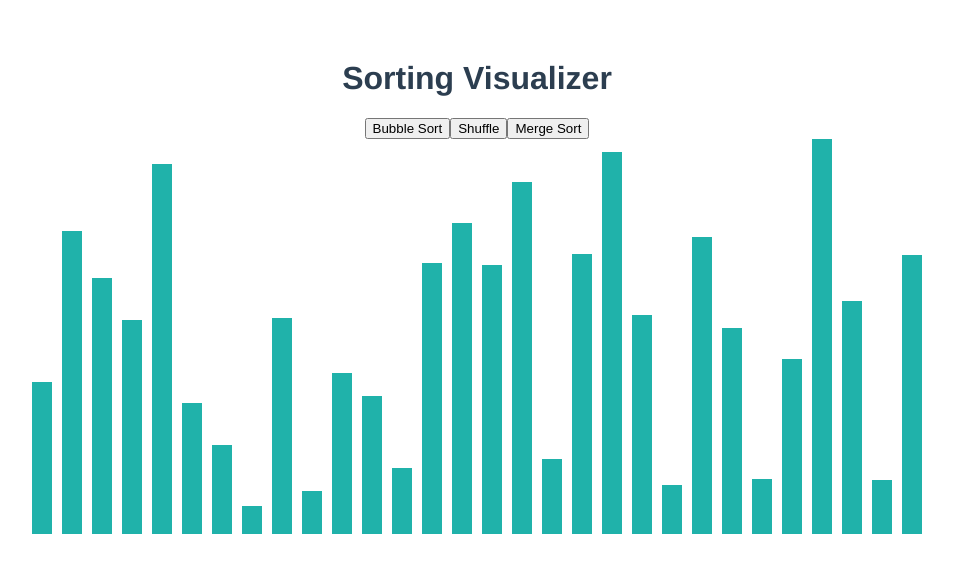
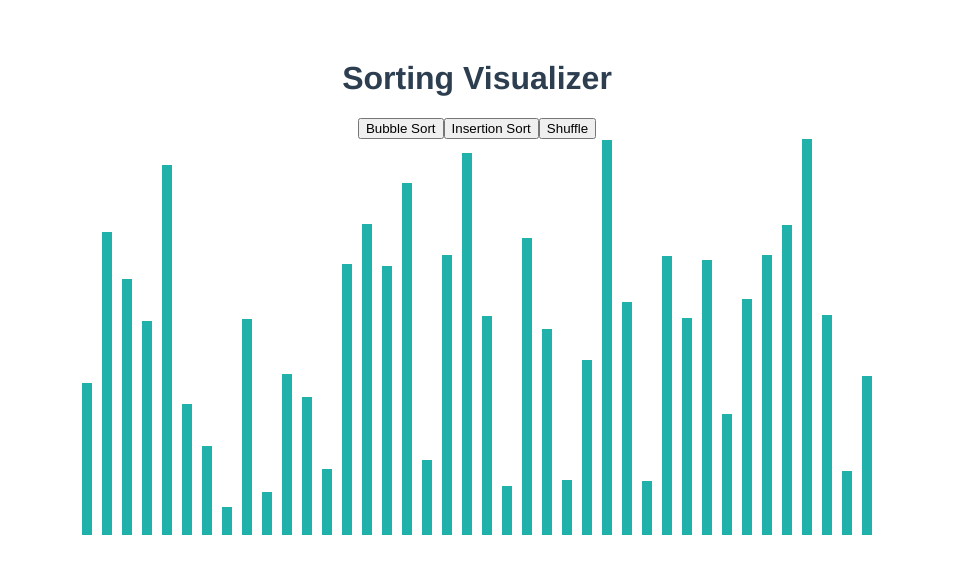
Before and after one commit to josevenzke/sorting-algorithms, a Vue app in the folder sorting-visualizer/: page / in a window 1280 px wide. Shown: the top 574 px of the page, without its empty margins (163-1116 px from the left). Built offline with nearby package versions, Linux system fonts and the light colour scheme.

Commit message:
removed merge and added insertion sort

```diff
--- a/sorting-visualizer/src/App.vue
+++ b/sorting-visualizer/src/App.vue
@@ -2,8 +2,8 @@
   <div>
     <h1>Sorting Visualizer</h1>
     <button @click="bubbleSort()">Bubble Sort</button>
+    <button @click="insertionSort()">Insertion Sort</button>
     <button @click="fillArray()">Shuffle</button>
-    <button @click="mergeSort()">Merge Sort</button>
 
     <div class="container">
       <div class="bar" v-for="(number,index) in array" :key="index" :style="{height: number[0] + 'px',backgroundColor:number[1]}"></div>
@@ -18,7 +18,7 @@ export default {
     return {
       array: [],
       numArray: [],
-      size: 30,
+      size: 40,
     }
   },
   components: {
@@ -58,31 +58,24 @@ export default {
         }
       } while(checked)
     },
-    mergeSort() {
-      let array = this.array
-      if (array.length === 1) {
-          return array
+    async insertionSort(){
+      for(let i = 1; i < this.size; i++){
+        let key = this.array[i][0];
+        let j = i - 1;
+
+        //Sort in the ascending order
+        while(j >= 0 && this.array[j][0] > key){
+          this.array[j+1][1] = 'green'
+          this.array[j][1] = 'green'
+          await this.sleep()
+          this.array[j + 1][0] = this.array[j][0];
+          this.array[j+1][1] = 'lightseagreen'
+          this.array[j][1] = 'lightseagreen'
+          j = j - 1;
+        }
+
+        this.array[j + 1][0] = key;
       }
-      const middle = Math.floor(array.length / 2)
-      const left = array.slice(0, middle)
-      const right = array.slice(middle)
-
-      return this.merge(this.mergeSort(left),this.mergeSort(right))
-    },
-    merge(left, right) {
-      let result = []
-      let leftIndex = 0
-      let rightIndex = 0
-      while (leftIndex < left.length && rightIndex < right.length) {
-        if (left[leftIndex] < right[rightIndex]) {
-        result.push(left[leftIndex])
-        leftIndex++
-        } else {
-        result.push(right[rightIndex])
-        rightIndex++
-          }
-      }
-      return result.concat(left.slice(leftIndex)).concat(right.slice(rightIndex))
     },
     sleep() {
       return new Promise((resolve) => setTimeout(resolve, 50));
@@ -107,7 +100,7 @@ export default {
   margin: auto;;
 }
 .bar {
-  width: 20px;
+  width: 10px;
   display: inline-block;
   margin: 0 5px;
 }
```
